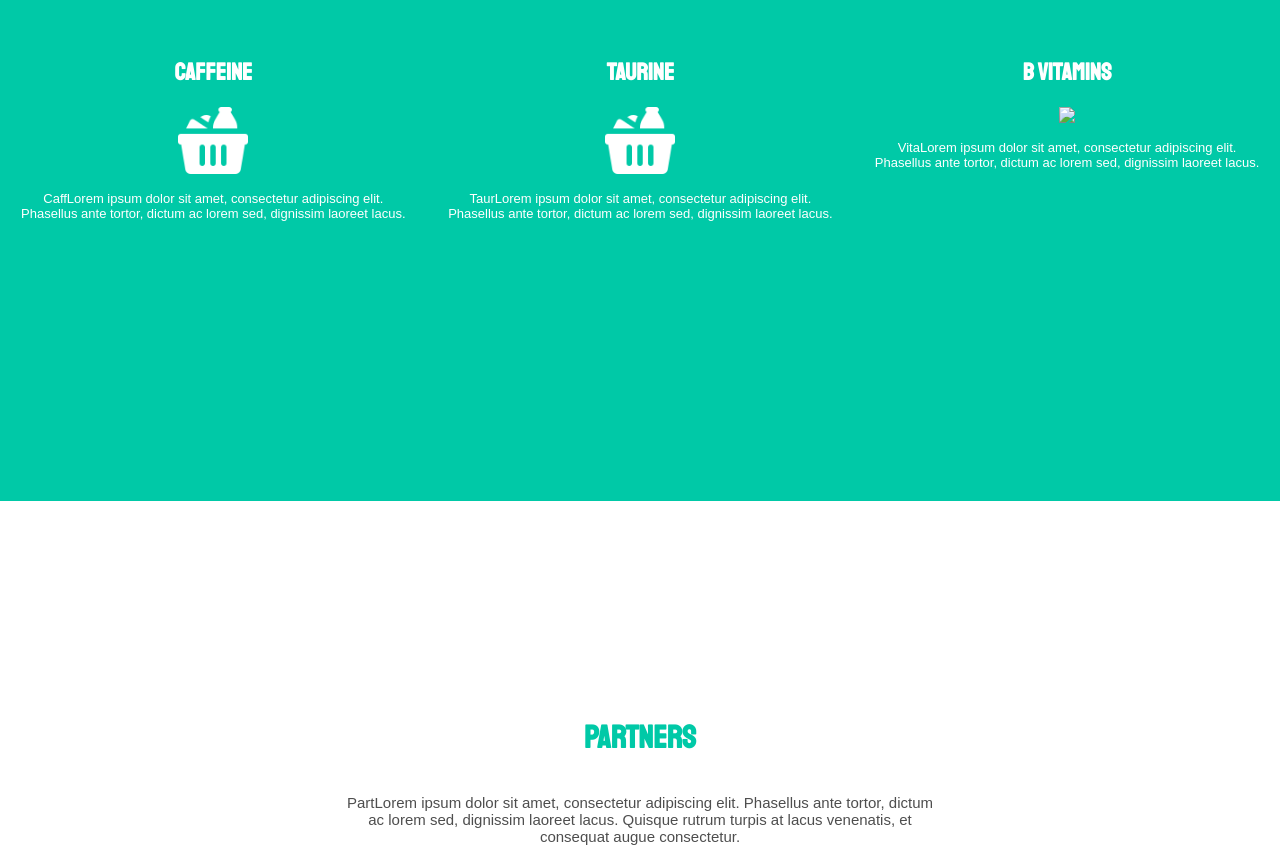
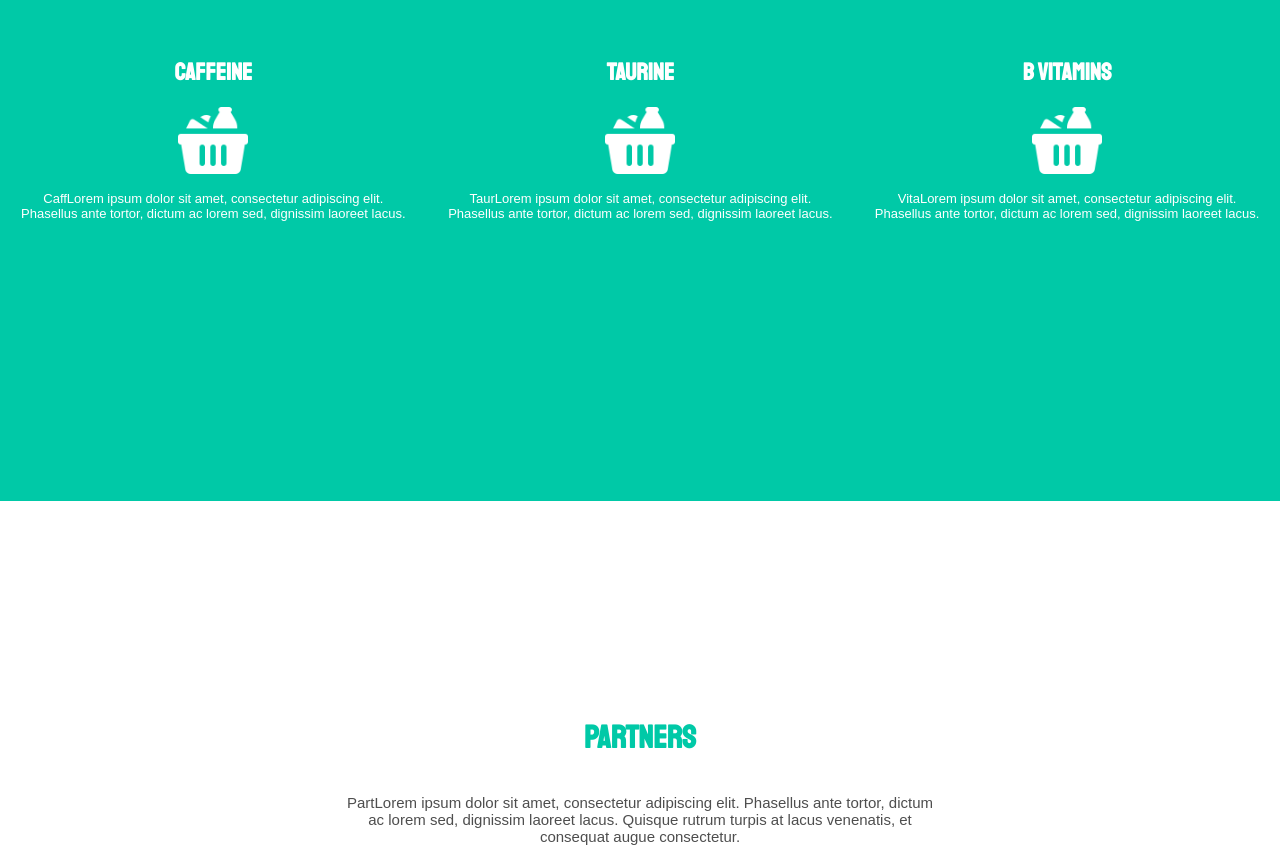
Before and after one commit to richardkangg/Something-Energy, a plain HTML site: page index.html in a window 1280 px wide. Shown: the part 1897-2755 px from the top of the page. Drawn offline with Linux system fonts and the light colour scheme.

Commit message:
fixed an image issue

```diff
--- a/index.html
+++ b/index.html
@@ -148,7 +148,7 @@
                 </div>
                 <div class="ingredients">
                     <h2>B Vitamins</h2>
-                    <img src="ingredient.png" class="ingPic">
+                    <img src="images/ingredient.png" class="ingPic">
                     <p>VitaLorem ipsum dolor sit amet, consectetur adipiscing elit. Phasellus ante tortor, dictum
                         ac lorem sed, dignissim laoreet lacus.</p>
                 </div>
```
